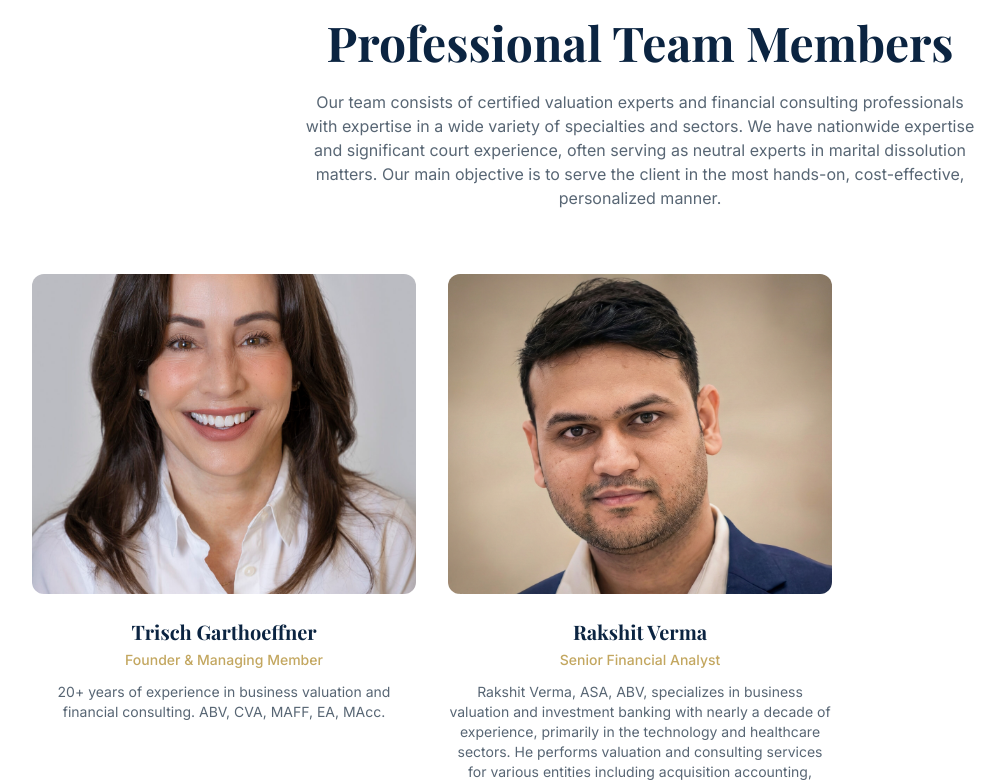
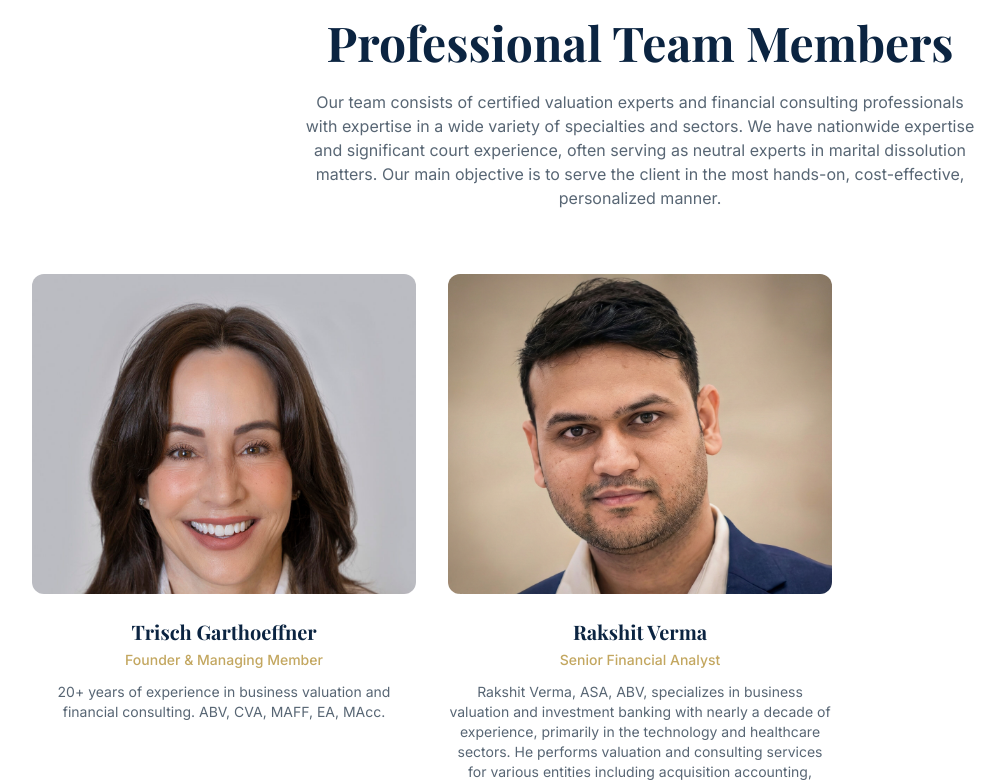
Before and after one commit to dixitjayswal/FinExpert, a React (Vite) app: page /team in a window 1280 px wide. Shown: the part 530-1314 px from the top of the page, without its empty margins (0-1005 px from the left). Built offline with nearby package versions, Linux system fonts and the light colour scheme; the HTML template or start-up script is replaced by a standard one.

Commit message:
feat: add Team page component displaying team members and a call to action.

```diff
--- a/src/pages/Team.tsx
+++ b/src/pages/Team.tsx
@@ -67,7 +67,7 @@ const Team = () => {
                   <img
                     src={member.image}
                     alt={member.name}
-                    className="w-full h-80 object-cover transition-transform duration-500 group-hover:scale-110"
+                    className="w-full h-80 object-cover object-top transition-transform duration-500 group-hover:scale-110"
                   />
                   <div className="absolute inset-0 bg-gradient-to-t from-primary/80 to-transparent opacity-0 group-hover:opacity-100 transition-opacity duration-300" />
 
```
